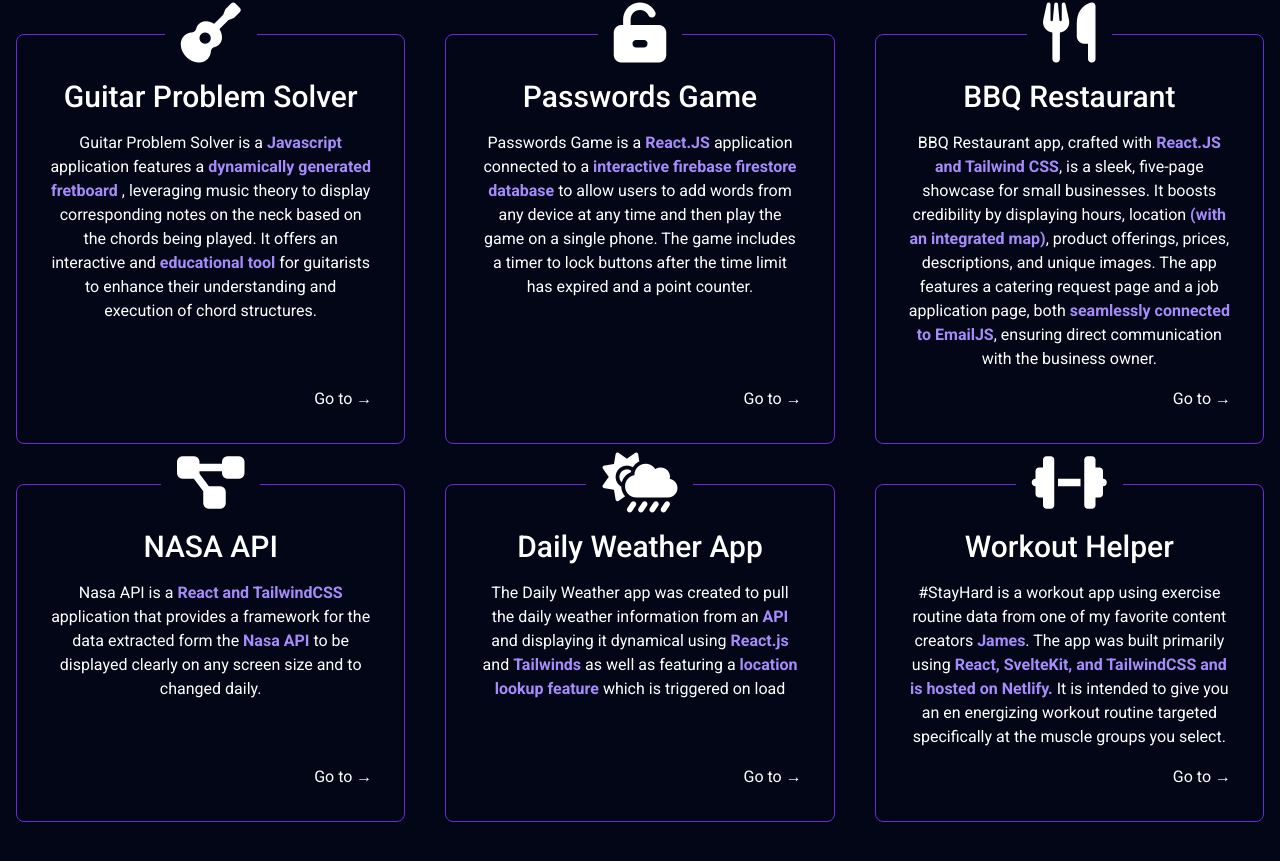
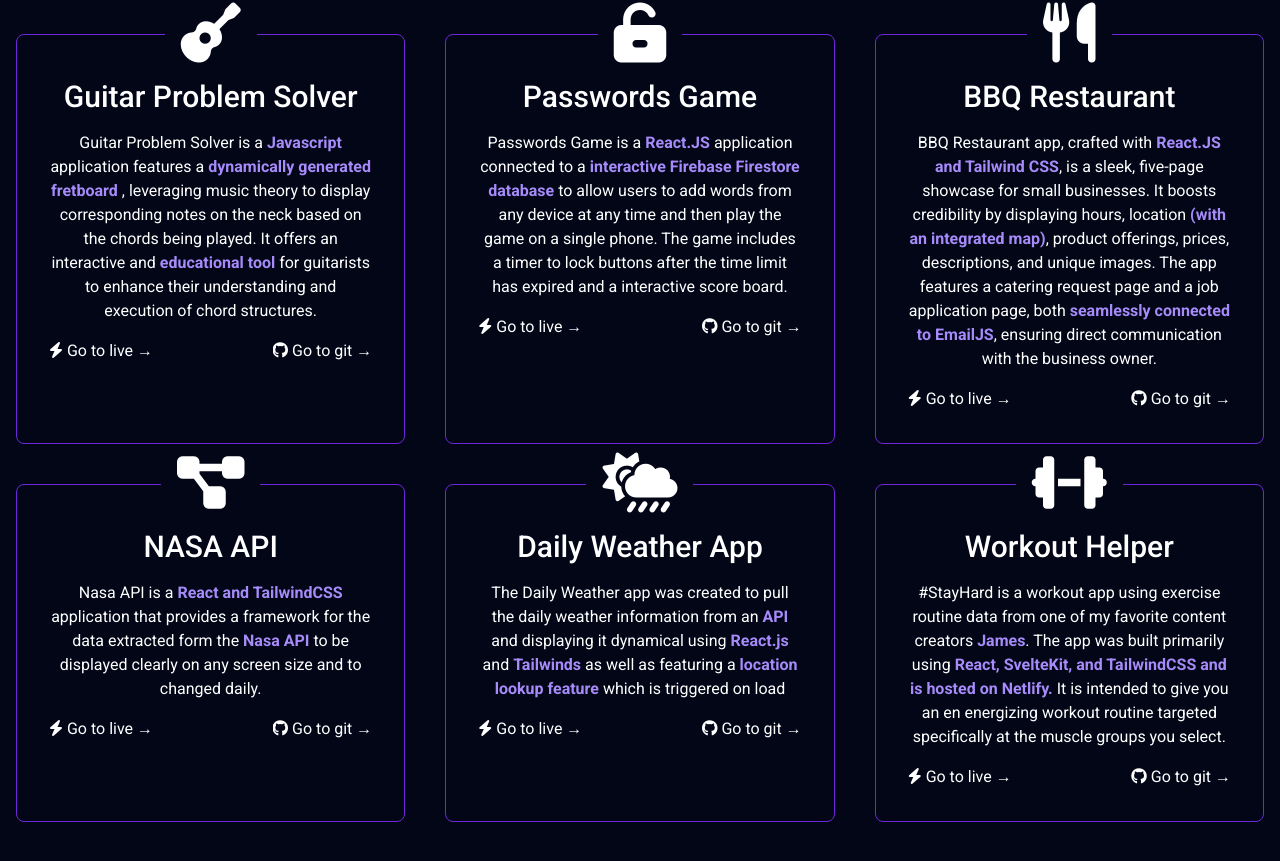
Before and after one commit to deadlykittensgs/tailwind-portfolio, a SvelteKit app: page / in a window 1280 px wide. Shown: the part 995-1856 px from the top of the page. Built offline with nearby package versions, Linux system fonts and the light colour scheme.

Commit message:
git links added to steps

```diff
--- a/src/components/Main.svelte
+++ b/src/components/Main.svelte
@@ -3,6 +3,7 @@
 
     let steps = [
         {
+            git: "https://github.com/deadlykittensgs/guitarJS",
             href: "https://clinquant-toffee-6e2fb4.netlify.app/",
             name: "Guitar Problem Solver",
             icon: "fa-solid fa-guitar",
@@ -10,6 +11,7 @@
                 "Guitarist tool to learn quickly",
         },
         {
+            git: "https://github.com/deadlykittensgs/passwordGame",
             href: "https://passwordgamerm.netlify.app/",
             name: "Passwords Game",
             icon: "fa-solid fa-unlock-keyhole",
@@ -17,6 +19,7 @@
                 "Passwords Game",
         },
         {
+            git: "https://github.com/deadlykittensgs/allisasBBQ",
             href: "https://ryansbbqandbar.netlify.app/",
             name: "BBQ Restaurant",
             icon: "fa-solid fa-utensils",
@@ -24,6 +27,7 @@
                 "Nasa API",
         },
         {
+            git: "https://github.com/deadlykittensgs/Nasa",
             href: "https://dailynasa.netlify.app/",
             name: "NASA API",
             icon: "fa-solid fa-diagram-project",
@@ -31,6 +35,7 @@
                 "Nasa API",
         },
         {
+            git: "https://github.com/deadlykittensgs/react-weather-app",
             href: "https://calm-sorbet-5949f6.netlify.app/",
             name: "Daily Weather App",
             icon: "fa-solid fa-cloud-sun-rain",
@@ -38,6 +43,7 @@
                 "react and tailwind weather app",
         },
         {
+            git: "https://github.com/deadlykittensgs/swoley",
             href: "https://workoutpage.netlify.app/",
             name: "Workout Helper",
             icon: "fa-solid fa-dumbbell",
@@ -125,8 +131,8 @@
 
     <Step step={steps[1]}>
         <p>
-          Passwords Game is a <strong class="text-violet-400">React.JS</strong> application connected to a <strong class="text-violet-400">interactive firebase firestore database</strong>
-          to allow users to add words from any device at any time and then play the game on a single phone. The game includes a timer to lock buttons after the time limit has expired and a point counter.
+          Passwords Game is a <strong class="text-violet-400">React.JS</strong> application connected to a <strong class="text-violet-400">interactive Firebase Firestore database</strong>
+          to allow users to add words from any device at any time and then play the game on a single phone. The game includes a timer to lock buttons after the time limit has expired and a interactive score board.
         </p>
     </Step>
 
--- a/src/components/Step.svelte
+++ b/src/components/Step.svelte
@@ -16,11 +16,16 @@
         {step.name}
     </h3>
     <slot />
-    <div class="flex-1 flex justify-betweeen gap-4 items-end">
-        <div
-            class="ml-auto cursor-pointer hover:text-slate-950 duration-200 relative after:absolute after:top-0 after:h-0 after:right-full after:bg-white after:w-full after:h-full after:duration-200 hover:after:translate-x-full after:z-[-1] overflow-hidden"
-        >
-            <p class="z-4">Go to &rarr;</p>
+
+
+    <div class="flex-1 flex justify-between">
+
+        <div class="cursor-pointer hover:text-slate-950 duration-200 relative after:absolute after:top-0 after:h-0 after:right-full after:bg-white after:w-full after:h-full after:duration-200 hover:after:translate-x-full after:z-[-1] overflow-hidden" >
+        <p class="z-4"> <i class="fa-solid fa-bolt"></i> Go to live &rarr;</p>
         </div>
+
+     <a href={step.git} target="_blank" class="cursor-pointer hover:text-slate-950 duration-200 relative after:absolute after:top-0 after:h-0 after:right-full after:bg-white after:w-full after:h-full after:duration-200 hover:after:translate-x-full after:z-[-1] overflow-hidden">
+    <p class="z-4"> <i class="fa-brands fa-github"></i> Go to git &rarr;</p>
+     </a>
     </div>
 </a>
```
